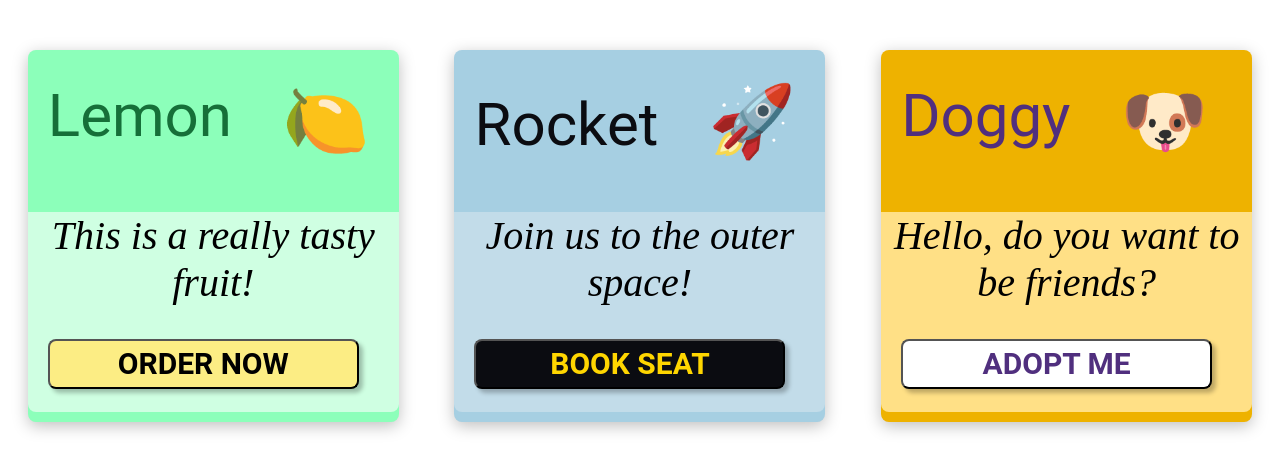
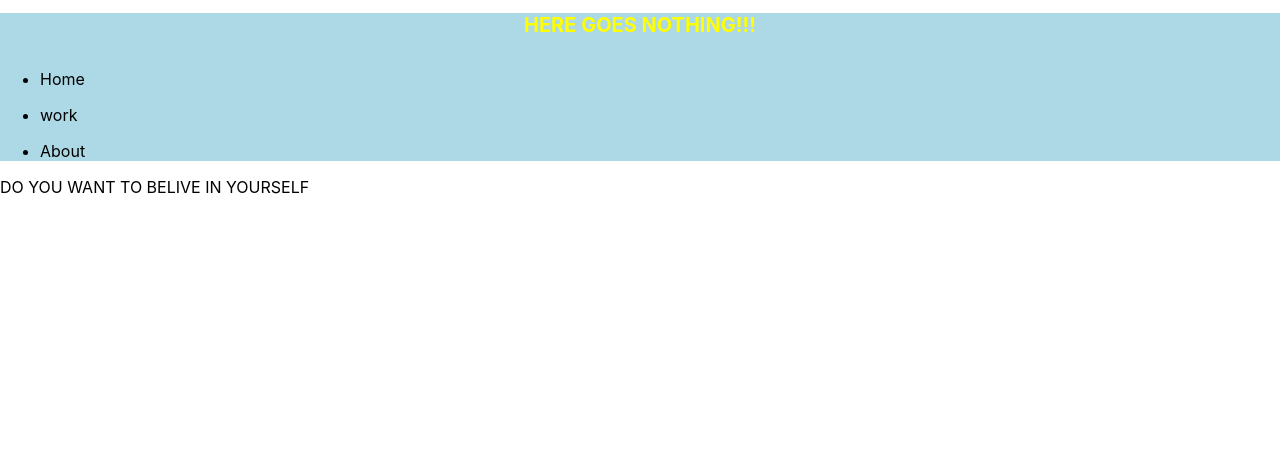
Before and after one commit to ebbabw/my-portfolio, a React (Create React App) app: page / in a window 1280 px wide. Shown: the top 472 px of the page. Built offline with nearby package versions, Linux system fonts and the light colour scheme.

Commit message:
first draft

```diff
--- a/package.json
+++ b/package.json
@@ -12,8 +12,9 @@
     "eslint-plugin-react-hooks": "^2.3.0",
     "react": "^16.12.0",
     "react-dom": "^16.12.0",
+    "react-router-dom": "^5.2.0",
     "react-scripts": "^3.3.0",
-    "styled-components": "^5.0.1"
+    "styled-components": "^5.2.1"
   },
   "scripts": {
     "start": "react-scripts start",
--- a/src/App.js
+++ b/src/App.js
@@ -1,52 +1,16 @@
 import React from 'react'
-import { Card } from 'Card'
+
+import { Home } from './Pages/Home'
 
 
-export const App = (props) => {
+export const App = () => {
 
 return (
 
-    <div className="cardContainer">
+    <div>
 
-    <Card
+        <Home />
 
-        cardClass='lemonBox'
-        subTitle='Lemon'
-        emoji='🍋'
-        sectionClass='lemonlightpart'
-        sectionBackClass='lemonlightpartBack'
-        text='This is a really tasty fruit!'
-        buttonClass="lemonbutton"
-        buttonText='ORDER NOW'
-
-    />
-
-    <Card
-
-        cardClass='rocketBox'
-        subTitle='Rocket'
-        emoji='🚀'
-        sectionClass='rocketlightpart'
-        sectionBackClass='rocketlightpartBack'
-        text='Join us to the outer space!'
-        buttonClass="rocketbutton"
-        buttonText='BOOK SEAT'
-
-    />
-
-    <Card
-
-       cardClass='dogBox'
-       headerClass='doggy-header'
-       subTitle='Doggy'
-       emoji='🐶'
-       sectionClass='doglightpart'
-       sectionBackClass='doglightpartBack'
-       text="Hello, do you want to be friends?"
-       buttonClass="dogbutton"
-       buttonText='ADOPT ME'
-
-    />
 
    </div>
 
--- a/src/Card.js
+++ /dev/null
@@ -1,43 +0,0 @@
-import React, { useState } from 'react'
-
-export const Card = (props) => {
-
-    const [clicked, setClicked] = useState(false)
-
-    return (
-
-        <article>
-             {clicked === false &&
-           <div className={props.cardClass}>
-                <h1 className={props.subTitle}>{props.subTitle}<span className="emoji" role="img" aria-label="Emoji">{props.emoji}</span></h1>
-                <section className={props.sectionClass}>
-                <h2 className="text">{props.text}</h2>
-                <button
-                className={props.buttonClass}
-                onClick={() => setClicked(true)}
-                >{props.buttonText}</button>
-
-            </section>
-           </div>
-           }
-            {clicked === true &&
-
-            <div className={props.cardClass}>
-            <h1 className={props.subTitle}>{props.subTitle}</h1>
-            <section className={props.sectionBackClass}>
-            <span className="emoji-back" role="img" aria-label="Emoji">{props.emoji}</span>
-            </section>
-
-            </div>
-
-
-            }
-
-
-
-        </article>
-
-
-    )
-
-}
--- /dev/null
+++ b/src/Pages/Home.js
@@ -0,0 +1,20 @@
+import React from 'react'
+import { Header } from '../components/header'
+
+
+export const Home = () => {
+
+return (
+
+    <div>
+            <Header />
+
+       <p>DO YOU WANT TO BELIVE IN YOURSELF</p>
+
+   </div>
+
+
+
+)
+
+}
--- /dev/null
+++ b/src/components/header.js
@@ -0,0 +1,43 @@
+import React from 'react'
+import styled from 'styled-components/macro'
+
+
+export const Header = () => {
+
+    return (
+
+        <HeaderContainer>
+
+         <div>
+
+              <Title>HERE GOES NOTHING!!!</Title>
+
+              <ul>
+                  <li><p>Home<p></p></p></li>
+                  <li><p>work<p></p></p></li>
+                  <li><p>About<p></p></p></li>
+
+              </ul>
+
+           </div>
+
+        </HeaderContainer>
+
+    )
+
+}
+
+const HeaderContainer = styled.div`
+   width: 100%;
+   hight: 200px;
+   background-color: lightblue;
+
+`
+
+const Title = styled.h1`
+   font-size: 20px;
+   width: 100%;
+   text-align: center;
+   height: 40px;
+   color: yellow;
+`
```
Also changed, not shown: 1 other file (tests, documents, lock files or other folders).
